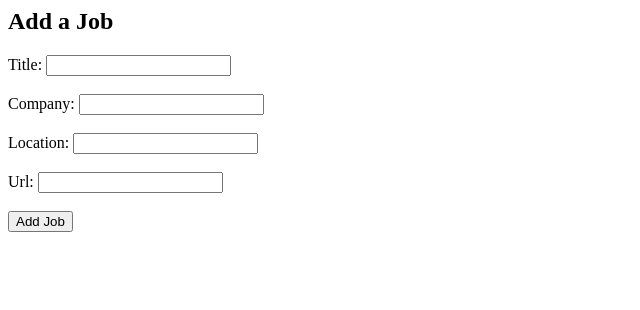
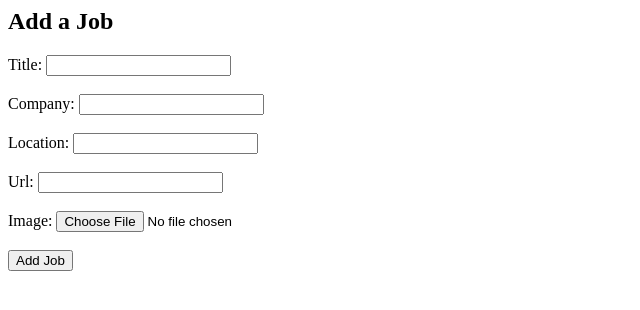
Before and after one commit to kogimurio/testselenium, a Django app: page /add/ in a window 1280 px wide. Shown: the top 310 px of the page, without its empty margins (0-640 px from the left). Run offline with Django 4.2, Linux system fonts and the light colour scheme.

Commit message:
UPDATED: Model with image field

```diff
--- a/job/models.py
+++ b/job/models.py
@@ -5,6 +5,11 @@ class JobListing(models.Model):
     company = models.CharField(max_length=255)
     location = models.CharField(max_length=255)
     url = models.URLField(unique=True)
+    image = models.ImageField(
+        upload_to="job_images/",
+        null=True,
+        blank=True
+    )
     date_posted = models.DateField(auto_now_add=True)
 
     class Meta:
--- a/job/views.py
+++ b/job/views.py
@@ -29,6 +29,7 @@ def add_job(request):
         title = request.POST.get('title')
         company = request.POST.get('company')
         location = request.POST.get('location')
+        image= request.FILES.get('image')
         url = request.POST.get('url')
 
         try:
@@ -36,7 +37,7 @@ def add_job(request):
                 title=title,
                 company=company,
                 location=location,
-                defaults={'url': url, 'date_posted': date.today()}
+                defaults={'url': url, 'date_posted': date.today(), "image": image}
             )
             if created:
                 return redirect('/')
--- a/src/settings.py
+++ b/src/settings.py
@@ -11,6 +11,7 @@ https://docs.djangoproject.com/en/4.2/ref/settings/
 """
 
 from pathlib import Path
+import os
 
 # Build paths inside the project like this: BASE_DIR / 'subdir'.
 BASE_DIR = Path(__file__).resolve().parent.parent
@@ -26,6 +27,9 @@ SECRET_KEY = 'django-insecure-j9^7vz7nk5bh2-!%!oh!^_*i0e$65j^gn=&h37&&77wzw8n0mx
 DEBUG = True
 
 ALLOWED_HOSTS = []
+
+MEDIA_URL = "/media/"
+MEDIA_ROOT = os.path.join(BASE_DIR, "media")
 
 
 # Application definition
--- a/src/urls.py
+++ b/src/urls.py
@@ -16,8 +16,13 @@ Including another URLconf
 """
 from django.contrib import admin
 from django.urls import path, include
+from django.conf import settings
+from django.conf.urls.static import static
 
 urlpatterns = [
     path('admin/', admin.site.urls),
     path('', include('job.urls')),
 ]
+
+if settings.DEBUG:
+    urlpatterns += static(settings.MEDIA_URL, document_root=settings.MEDIA_ROOT)
--- a/templates/jobs/add_job.html
+++ b/templates/jobs/add_job.html
@@ -1,5 +1,5 @@
 <h2>Add a Job</h2>
-<form method="post">
+<form method="post" enctype="multipart/form-data">
     {% csrf_token %}
         <label>Title:</label>
             <input
@@ -26,5 +26,10 @@
                 name="url"
                 required
             /> <br><br>
+        <label>Image:</label>
+            <input
+                type="file"
+                name="image"
+            /> <br><br>
         <button type="submit">Add Job</button>
 </form>
--- a/templates/jobs/job_list.html
+++ b/templates/jobs/job_list.html
@@ -3,6 +3,9 @@
 <ul>
     {% for job in page_obj %}
     <li>
+        {% if job.image %}
+            <img src="{{ job.image.url }}" alt="{{ job.company }}" width="20" />
+        {% endif %}
         <strong>{{ job.title }}</strong> at {{ job.company }} ({{ job.location }})
         <a href="{{ job.url }}" target="_blank">View job</a>
         <span><a href="{% url 'edit_job' job.id %}">Edit</a></span>
```
Also changed, not shown: job/migrations/0002_joblisting_image.py (added), media/job_images/Enterprise_Resource_Planning.png (added), media/job_images/Point_of_Sale.png (added).
